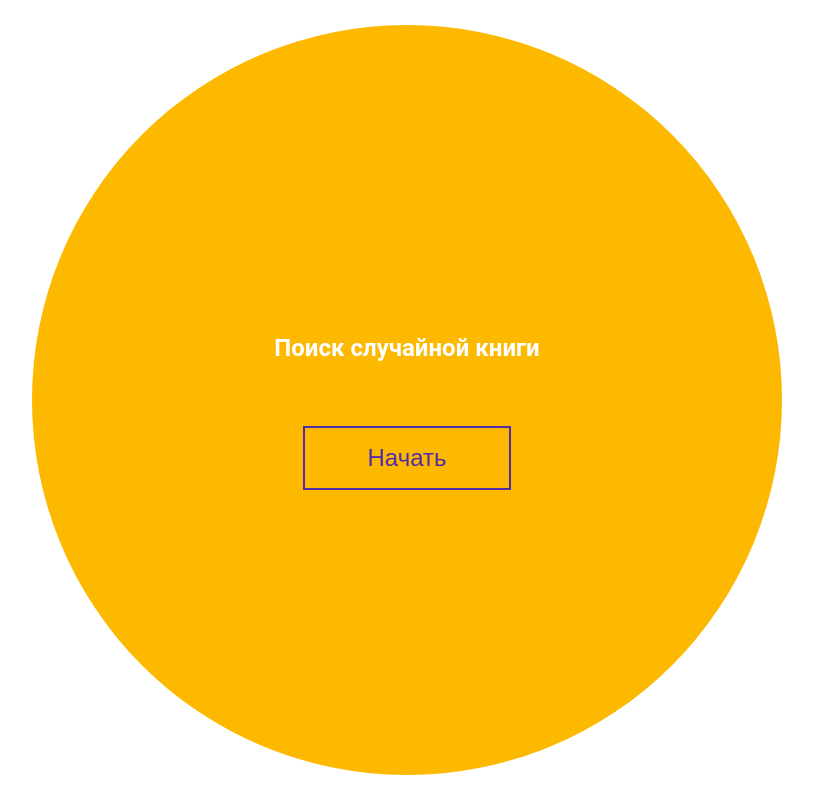
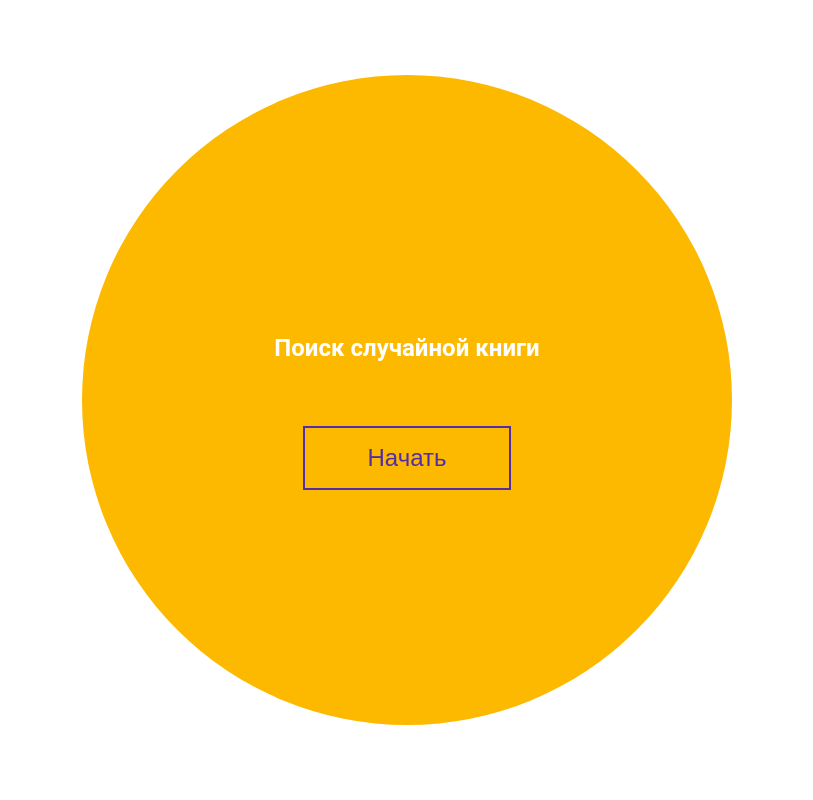
Before and after one commit to after-finitude/random-quote, a Svelte app: page / in a window 1280 px wide. Shown: the whole page, without its empty margins (233-1046 px from the left). Built offline with nearby package versions, Linux system fonts and the light colour scheme.

Commit message:
Update styles in Home page

```diff
--- a/src/pages/Home.svelte
+++ b/src/pages/Home.svelte
@@ -17,8 +17,8 @@
     flex-direction: column;
     background-color: #fdb900;
     border-radius: 50%;
-    height: 750px;
-    width: 750px;
+    height: 650px;
+    width: 650px;
 
     &__text {
       color: #ffffff;
```
